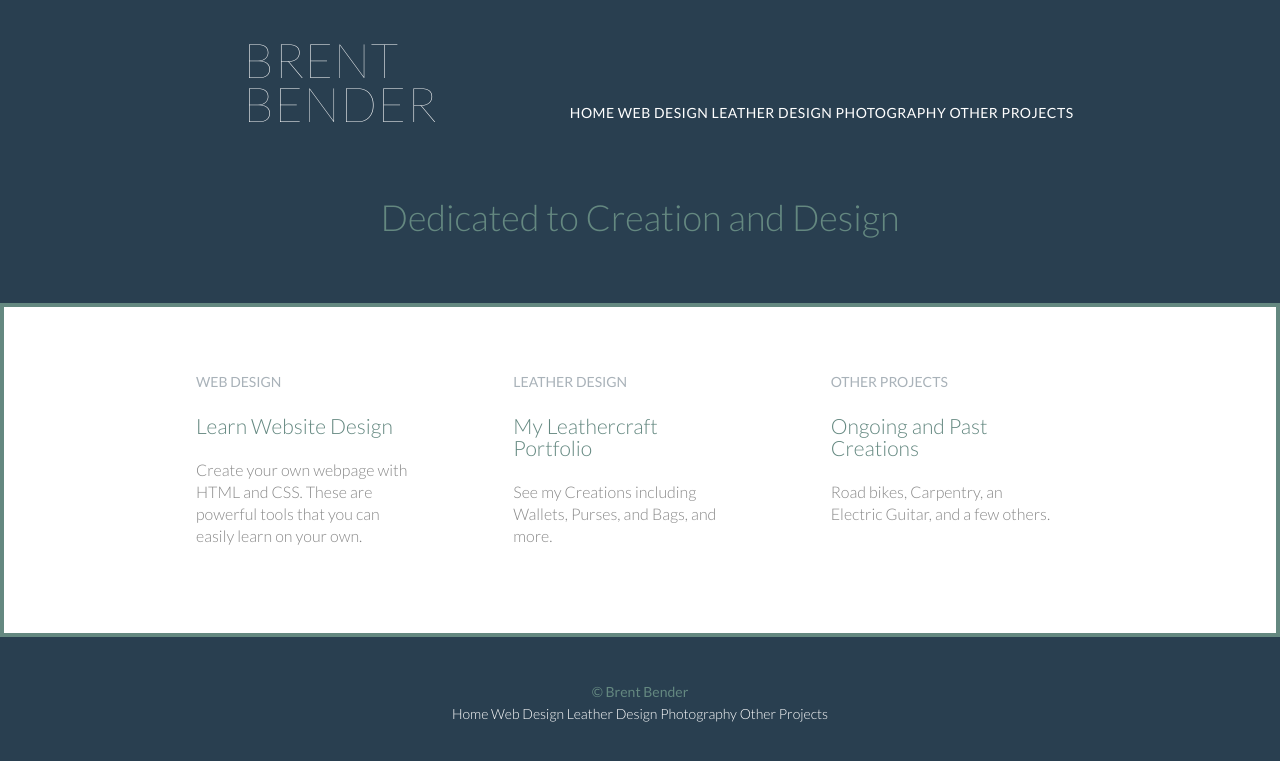
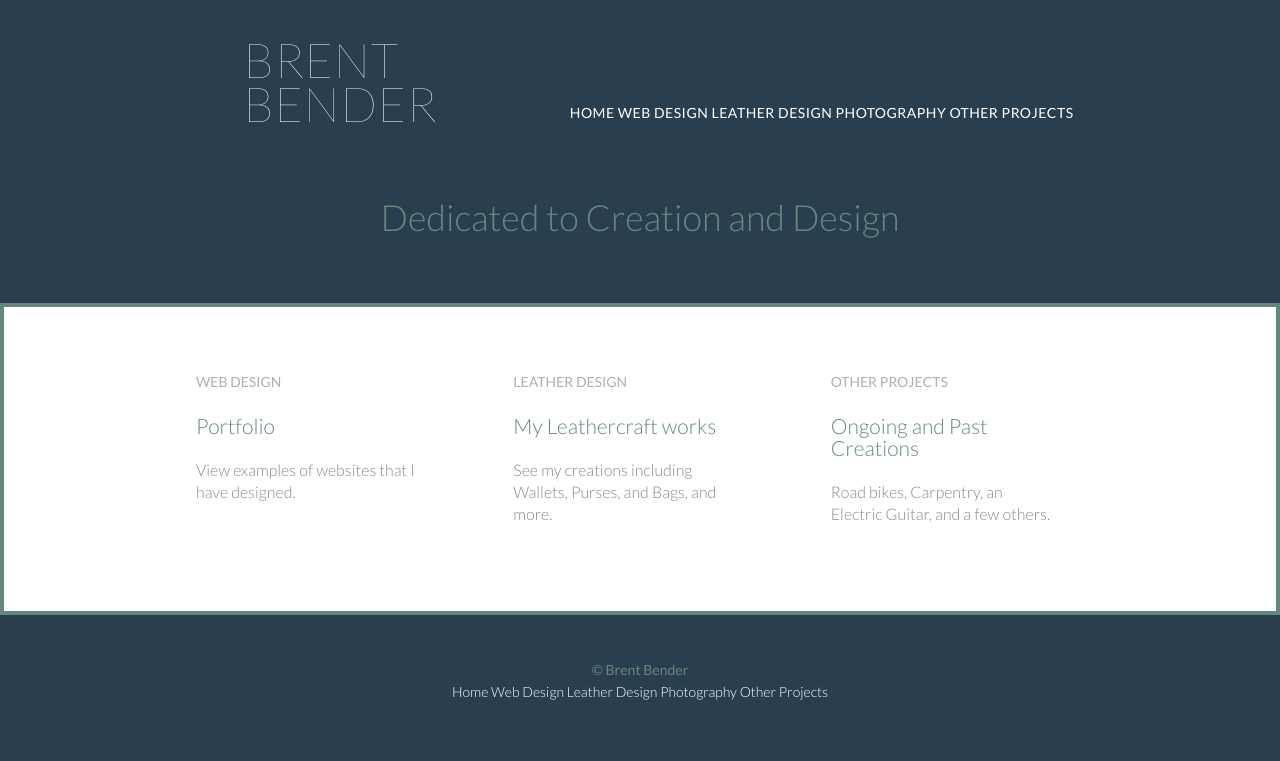
Before and after one commit to Bbender87/Bbender87.github.io, a Jekyll site: the page built from index.html, in a window 1280 px wide. Shown: the top 761 px of the page. Built offline with Jekyll 4.4.1, drawn with Linux system fonts in a browser that asks for light colours.

Commit message:
Update header text for web design

```diff
--- a/index.html
+++ b/index.html
@@ -11,18 +11,18 @@ title: Webpage of Brent Bender
       <section class="col-1" aria-labelledby="Web Design">
         <a href="webdesign.html">
           <h5>Web Design</h5>
-          <h3>Learn Website Design</h3>
+          <h3>Portfolio</h3>
         </a>
-        <p>Create your own webpage with HTML and CSS. These are powerful tools that you can easily learn on your own.</p>
+        <p>View examples of websites that I have designed. </p>
       </section>
 
 
       <section class="col-2" aria-labelledby="Leather Work">
         <a href="leather.html">
           <h5>Leather Design</h5>
-          <h3>My Leathercraft Portfolio</h3>
+          <h3>My Leathercraft works</h3>
         </a>
-        <p>See my Creations including Wallets, Purses, and Bags, and more.</p>
+        <p>See my creations including Wallets, Purses, and Bags, and more.</p>
       </section>
 
 
```
